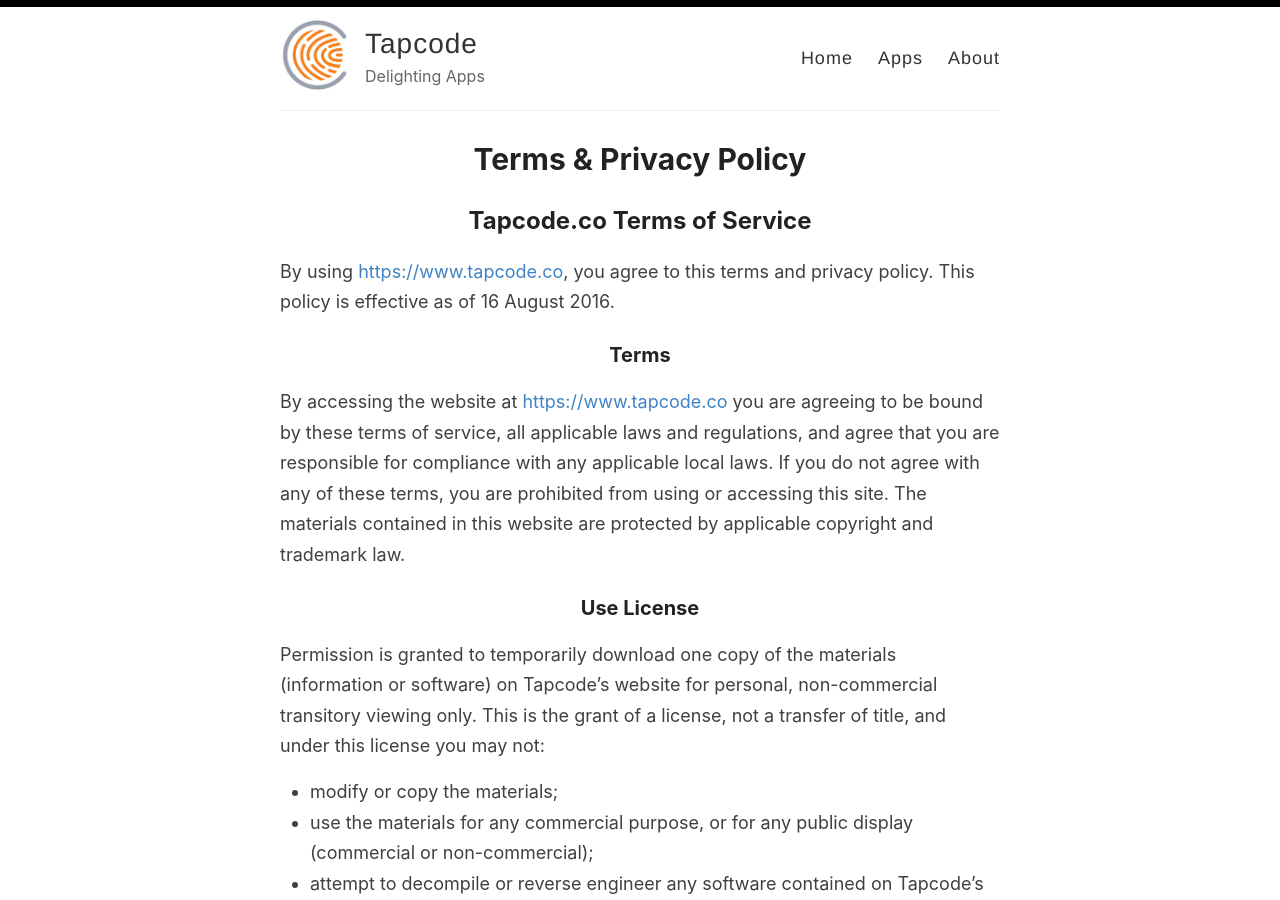
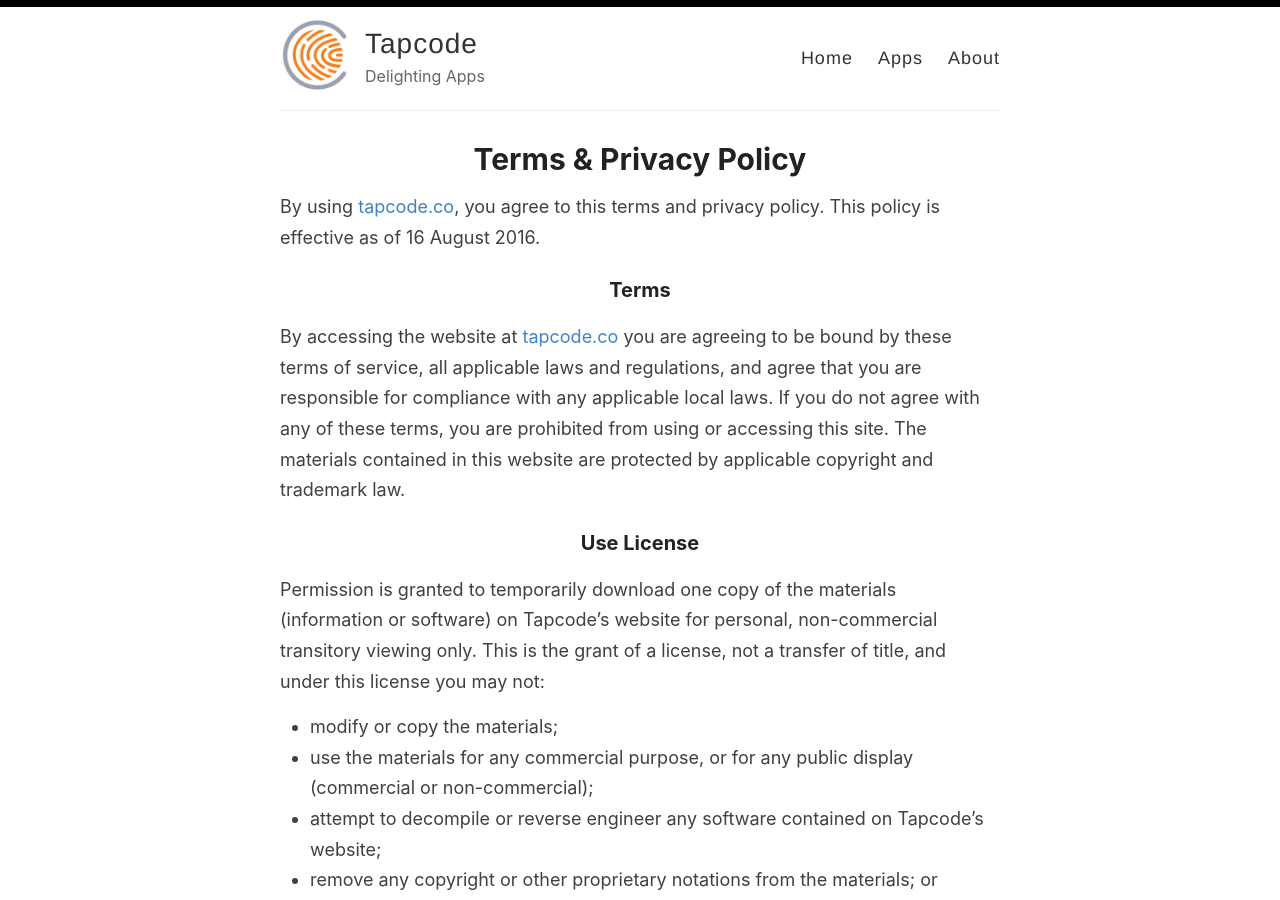
Before and after one commit to tapcode-apps/tapcode-webpage, a Jekyll site: the page built from _pages/privacy-policy.md, in a window 1280 px wide and 900 px high. Built offline with Jekyll 4.4.1, drawn with Linux system fonts in a browser that asks for light colours.

Commit message:
Update privacy policy

```diff
--- a/_pages/privacy-policy.md
+++ b/_pages/privacy-policy.md
@@ -4,12 +4,10 @@ title: Terms & Privacy Policy
 permalink: /terms-privacy-policy/
 ---
 
-## Tapcode.co Terms of Service
-
-By using [https://www.tapcode.co](https://www.tapcode.co), you agree to this terms and privacy policy. This policy is effective as of 16 August 2016.
+By using [tapcode.co](https://www.tapcode.co), you agree to this terms and privacy policy. This policy is effective as of 16 August 2016.
 
 ### Terms
-By accessing the website at [https://www.tapcode.co](https://www.tapcode.co) you are agreeing to be bound by these terms of service, all applicable laws and regulations, and agree that you are responsible for compliance with any applicable local laws. If you do not agree with any of these terms, you are prohibited from using or accessing this site. The materials contained in this website are protected by applicable copyright and trademark law.
+By accessing the website at [tapcode.co](https://www.tapcode.co) you are agreeing to be bound by these terms of service, all applicable laws and regulations, and agree that you are responsible for compliance with any applicable local laws. If you do not agree with any of these terms, you are prohibited from using or accessing this site. The materials contained in this website are protected by applicable copyright and trademark law.
 
 ### Use License
 Permission is granted to temporarily download one copy of the materials (information or software) on Tapcode's website for personal, non-commercial transitory viewing only. This is the grant of a license, not a transfer of title, and under this license you may not:
```
